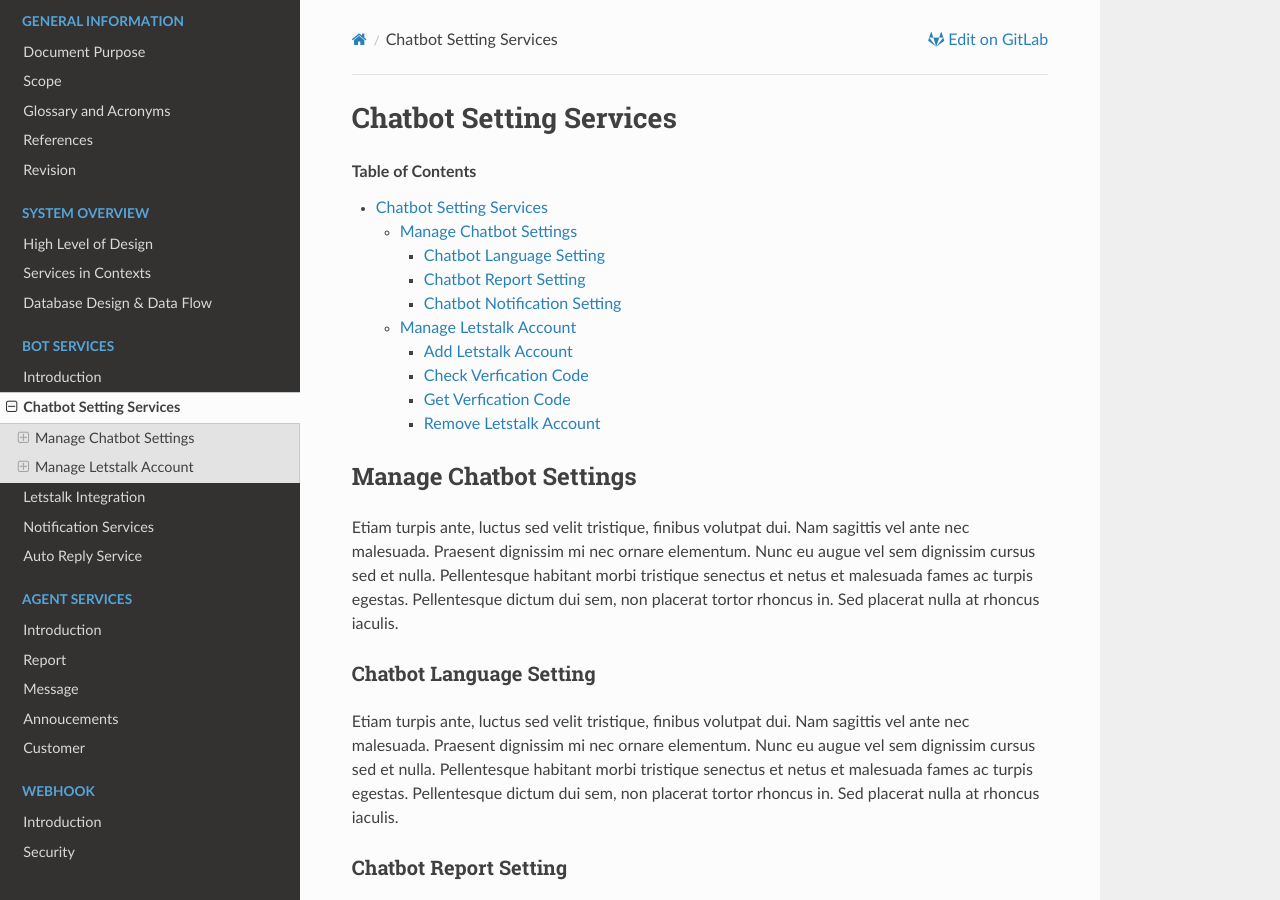
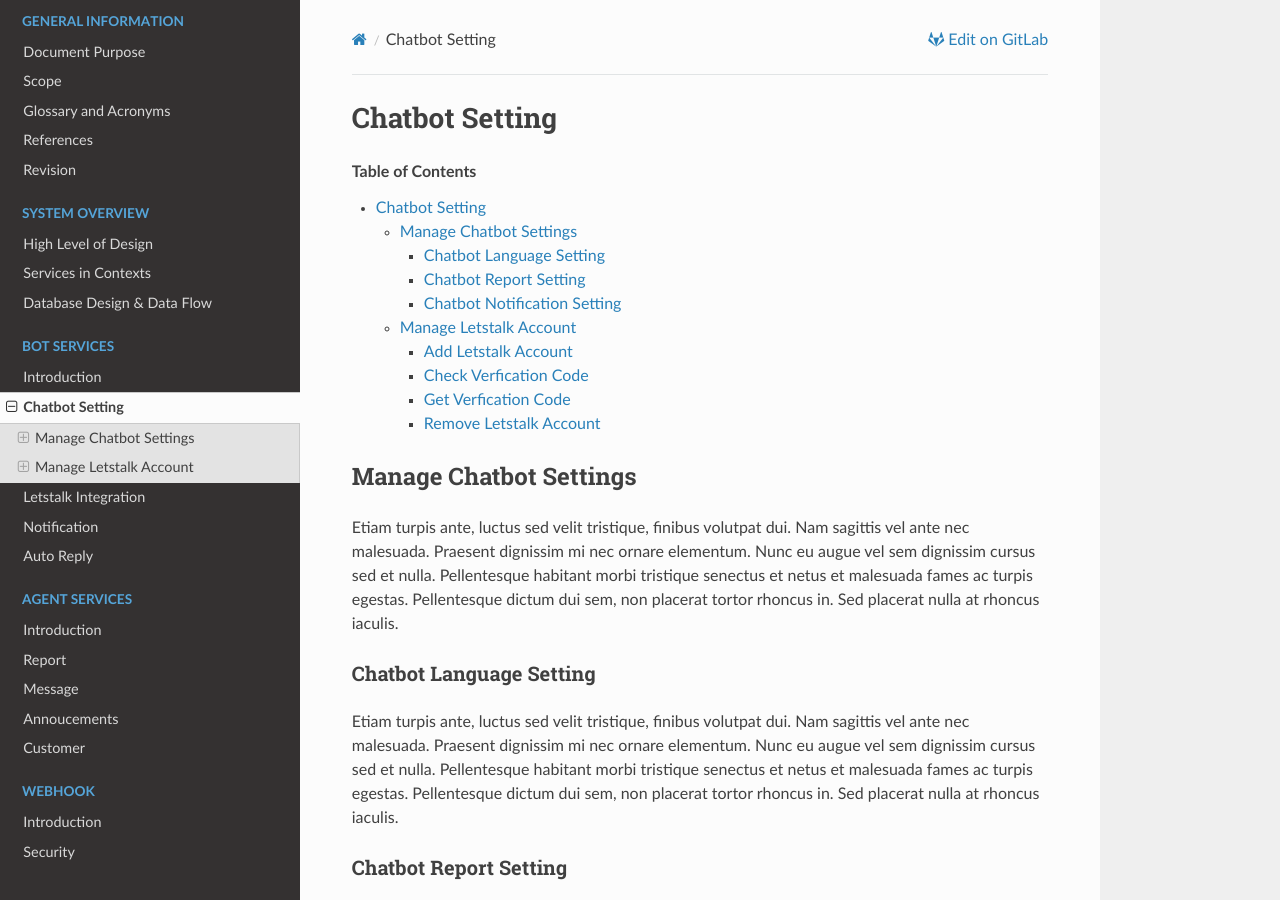
Before and after one commit to starixvn/rome_chatbot_chatbot-api, a Sphinx documentation site: the page built from docs/bot-services/chatbot-setting.rst, in a window 1280 px wide and 900 px high. Built offline with Sphinx 7.4.7 and the Read the Docs theme 2.0.0, drawn with Linux system fonts in a browser that asks for light colours.

Commit message:
0000 update bot service overview

```diff
--- a/docs/bot-services/auto-reply-msg.rst
+++ b/docs/bot-services/auto-reply-msg.rst
@@ -1,3 +1,3 @@
 **************************
-Auto Reply Service
+Auto Reply
 **************************
--- a/docs/bot-services/chatbot-setting.rst
+++ b/docs/bot-services/chatbot-setting.rst
@@ -1,5 +1,5 @@
 **************************
-Chatbot Setting Services
+Chatbot Setting
 **************************
 
 .. contents:: Table of Contents
--- a/docs/bot-services/notification-services.rst
+++ b/docs/bot-services/notification-services.rst
@@ -1,3 +1,3 @@
 **************************
-Notification Services
+Notification
 **************************
```
